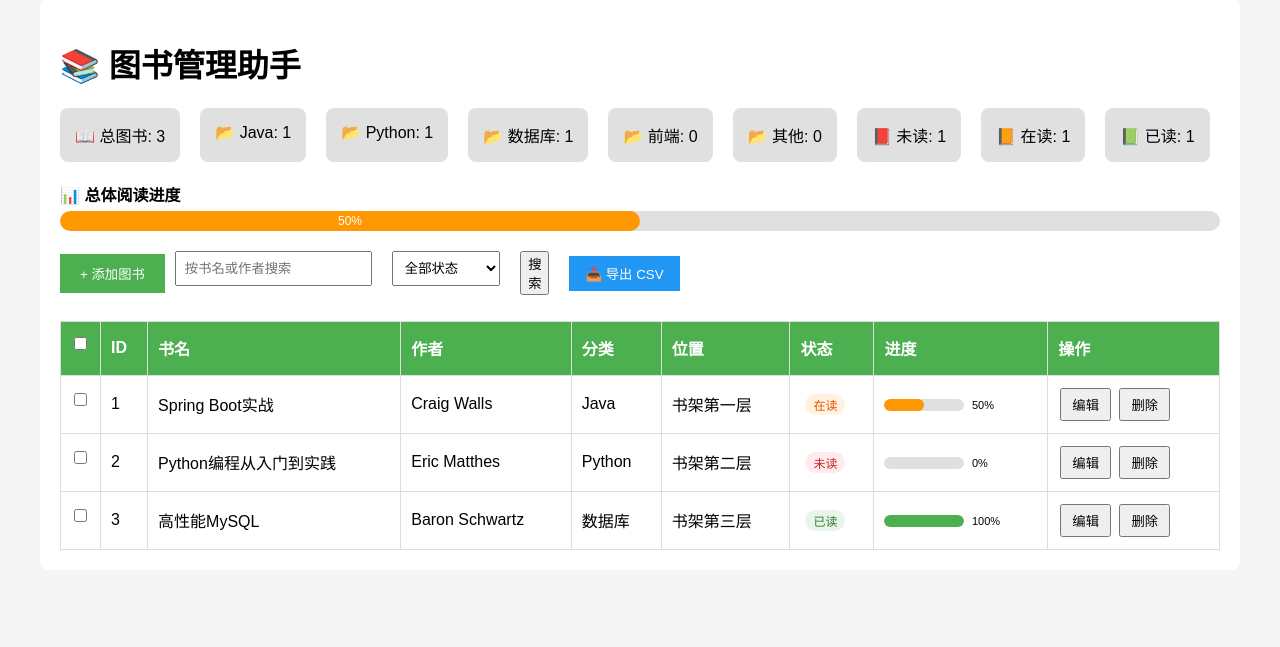
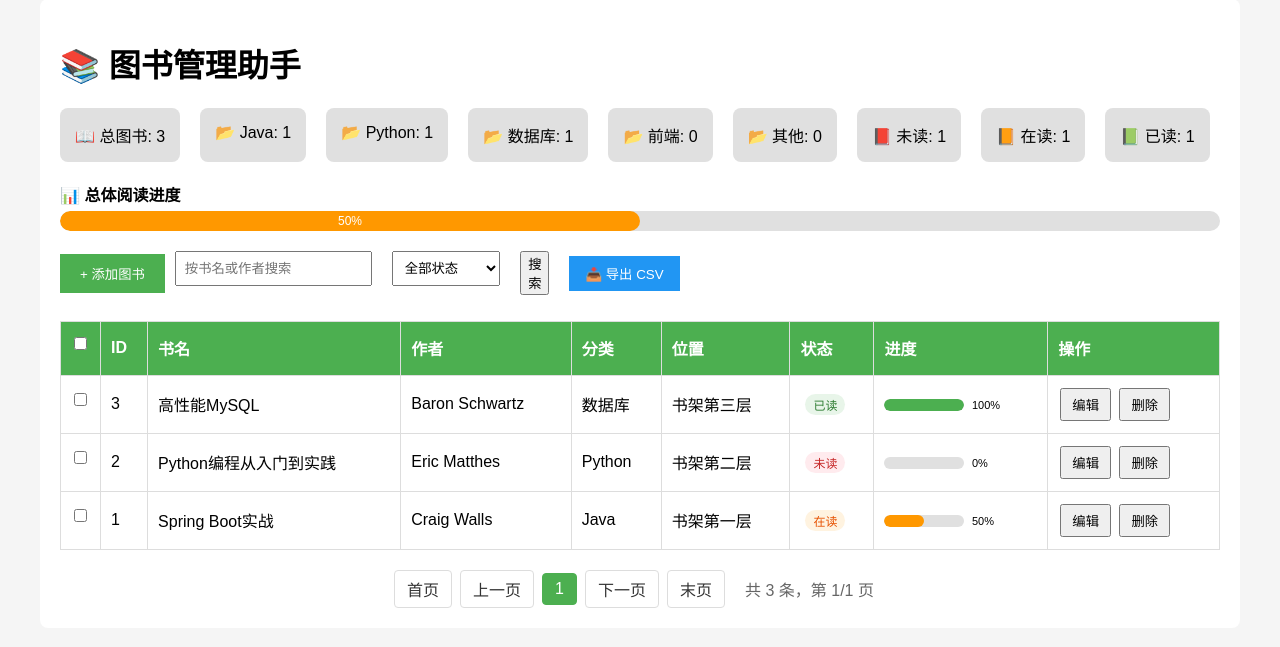
Before and after one commit to immortal-water/iw_book_manager, a Flask app: page / in a window 1280 px wide. Shown: the part 21-668 px from the top of the page. Run offline with Flask 3, Linux system fonts and the light colour scheme; data comes from the database, SQL or seed files in the repository.

Commit message:
feat: 完成 F-13

```diff
--- a/main.py
+++ b/main.py
@@ -3,12 +3,14 @@ import sqlite3
 import os
 import csv
 import io
+import math
 
 app = Flask(__name__, template_folder=os.path.join('src', 'templates'))
 
 # 数据库路径
 BASE_DIR = os.path.dirname(os.path.abspath(__file__))
 DB_PATH = os.path.join(BASE_DIR, "book.db")
+PER_PAGE = 5  # 每页显示数量
 
 def get_db():
     conn = sqlite3.connect(DB_PATH)
@@ -38,6 +40,10 @@ if not os.path.exists(DB_PATH):
 def index():
     search = request.args.get('search', '')
     status_filter = request.args.get('status', '')
+    page = request.args.get('page', 1, type=int)
+    if page < 1:
+        page = 1
+
     conn = get_db()
 
     # 构建动态查询条件
@@ -56,19 +62,31 @@ def index():
     if conditions:
         where_clause = "WHERE " + " AND ".join(conditions)
 
+    # 查询总记录数
+    count_sql = f"SELECT COUNT(*) as total FROM book LEFT JOIN category ON book.category_id = category.id {where_clause}"
+    total_count = conn.execute(count_sql, params).fetchone()['total']
+    total_pages = max(1, math.ceil(total_count / PER_PAGE))
+
+    # 修正页码
+    if page > total_pages:
+        page = total_pages
+
+    offset = (page - 1) * PER_PAGE
+
+    # 分页查询
     books = conn.execute(
         f"SELECT book.*, category.name as category_name FROM book "
         f"LEFT JOIN category ON book.category_id = category.id "
-        f"{where_clause}",
-        params
+        f"{where_clause} "
+        f"ORDER BY book.id DESC "
+        f"LIMIT ? OFFSET ?",
+        params + [PER_PAGE, offset]
     ).fetchall()
 
     # 计算每本图书的阅读进度百分比
-    total_books = len(books)
     books_with_progress = []
-    for i, book in enumerate(books):
+    for book in books:
         book_dict = dict(book)
-        # 根据状态计算进度：未读=0%，在读=50%，已读=100%
         if book['status'] == '已读':
             progress = 100
         elif book['status'] == '在读':
@@ -78,18 +96,27 @@ def index():
         book_dict['progress'] = progress
         books_with_progress.append(book_dict)
 
-    # 计算总体阅读进度
-    if total_books > 0:
-        overall_progress = sum(b['progress'] for b in books_with_progress) // total_books
+    # 计算总体阅读进度（基于全部数据）
+    total_books_all = conn.execute("SELECT COUNT(*) as count FROM book").fetchone()['count']
+    if total_books_all > 0:
+        status_progress = {'未读': 0, '在读': 50, '已读': 100}
+        by_status_all = conn.execute("SELECT status, COUNT(*) as count FROM book GROUP BY status").fetchall()
+        overall_progress = sum(status_progress.get(row['status'], 0) * row['count'] for row in by_status_all) // total_books_all
     else:
         overall_progress = 0
 
     categories = conn.execute("SELECT * FROM category").fetchall()
     conn.close()
 
-    return render_template('index.html', books=books_with_progress, categories=categories,
-                           search=search, status_filter=status_filter,
-                           total_books=total_books, overall_progress=overall_progress)
+    return render_template('index.html',
+                           books=books_with_progress,
+                           categories=categories,
+                           search=search,
+                           status_filter=status_filter,
+                           overall_progress=overall_progress,
+                           page=page,
+                           total_pages=total_pages,
+                           total_count=total_count)
 
 # 添加图书
 @app.route('/book/add', methods=['POST'])
@@ -175,12 +202,10 @@ def stats():
         "GROUP BY category.id"
     ).fetchall()
 
-    # 计算各状态数量
     by_status = conn.execute(
         "SELECT status, COUNT(*) as count FROM book GROUP BY status"
     ).fetchall()
 
-    # 计算总体阅读进度
     if total > 0:
         status_progress = {'未读': 0, '在读': 50, '已读': 100}
         total_progress = sum(status_progress.get(row['status'], 0) * row['count'] for row in by_status)
@@ -203,7 +228,6 @@ def export_csv():
     status_filter = request.args.get('status', '')
     conn = get_db()
 
-    # 构建与首页一致的查询条件
     conditions = []
     params = []
 
@@ -223,19 +247,16 @@ def export_csv():
         f"SELECT book.id, book.title, book.author, book.isbn, category.name as category_name, "
         f"book.location, book.status FROM book "
         f"LEFT JOIN category ON book.category_id = category.id "
-        f"{where_clause}",
+        f"{where_clause} "
+        f"ORDER BY book.id DESC",
         params
     ).fetchall()
     conn.close()
 
-    # 生成CSV内容
     output = io.StringIO()
     writer = csv.writer(output)
-    # 写入BOM解决Excel中文乱码
     output.write('\ufeff')
-    # 写入表头
     writer.writerow(['ID', '书名', '作者', 'ISBN', '分类', '位置', '状态'])
-    # 写入数据
     for book in books:
         writer.writerow([
             book['id'],
--- a/src/templates/index.html
+++ b/src/templates/index.html
@@ -24,7 +24,6 @@
         .select-all-cell { width: 40px; text-align: center; }
         .toolbar { display: flex; align-items: center; flex-wrap: wrap; gap: 10px; margin-bottom: 20px; }
 
-        /* 进度条样式 */
         .progress-container { margin-bottom: 15px; }
         .progress-label { font-weight: bold; margin-bottom: 5px; }
         .progress-bar-outer { width: 100%; background: #e0e0e0; border-radius: 10px; height: 20px; overflow: hidden; }
@@ -39,6 +38,14 @@
         .status-unread { background: #ffebee; color: #c62828; }
         .status-reading { background: #fff3e0; color: #e65100; }
         .status-done { background: #e8f5e9; color: #2e7d32; }
+
+        /* 分页样式 */
+        .pagination { display: flex; justify-content: center; align-items: center; gap: 8px; margin-top: 20px; }
+        .page-btn { padding: 6px 12px; border: 1px solid #ddd; background: white; cursor: pointer; border-radius: 4px; text-decoration: none; color: #333; }
+        .page-btn:hover { background: #e0e0e0; }
+        .page-btn.active { background: #4CAF50; color: white; border-color: #4CAF50; }
+        .page-btn:disabled { color: #ccc; cursor: not-allowed; }
+        .page-info { padding: 6px 12px; color: #666; }
     </style>
 </head>
 <body>
@@ -47,7 +54,6 @@
 
     <div class="stats" id="stats"></div>
 
-    <!-- 总体阅读进度条 -->
     <div class="progress-container">
         <div class="progress-label">📊 总体阅读进度</div>
         <div class="progress-bar-outer">
@@ -58,9 +64,9 @@
     <div class="toolbar">
         <button class="add-btn" onclick="openAddModal()">+ 添加图书</button>
 
-        <form method="get" style="display: inline-flex; align-items: center; gap: 10px;">
+        <form method="get" id="searchForm" style="display: inline-flex; align-items: center; gap: 10px;">
             <input type="text" name="search" class="search-box" placeholder="按书名或作者搜索" value="{{ search }}">
-            <select name="status" class="filter-select" onchange="this.form.submit()">
+            <select name="status" class="filter-select" onchange="document.getElementById('searchForm').submit()">
                 <option value="">全部状态</option>
                 <option value="未读" {% if status_filter == '未读' %}selected{% endif %}>未读</option>
                 <option value="在读" {% if status_filter == '在读' %}selected{% endif %}>在读</option>
@@ -116,8 +122,42 @@
                 </td>
             </tr>
             {% endfor %}
+            {% if not books %}
+            <tr><td colspan="8" style="text-align: center; color: #999;">暂无图书数据</td></tr>
+            {% endif %}
         </tbody>
     </table>
+
+    <!-- 分页导航 -->
+    <div class="pagination">
+        {% if page > 1 %}
+        <a class="page-btn" href="?page=1&search={{ search }}&status={{ status_filter }}">首页</a>
+        <a class="page-btn" href="?page={{ page - 1 }}&search={{ search }}&status={{ status_filter }}">上一页</a>
+        {% else %}
+        <span class="page-btn" disabled>首页</span>
+        <span class="page-btn" disabled>上一页</span>
+        {% endif %}
+
+        {% for p in range(1, total_pages + 1) %}
+            {% if p == page %}
+            <span class="page-btn active">{{ p }}</span>
+            {% elif p <= 3 or p > total_pages - 3 or (p >= page - 1 and p <= page + 1) %}
+            <a class="page-btn" href="?page={{ p }}&search={{ search }}&status={{ status_filter }}">{{ p }}</a>
+            {% elif p == 4 or p == total_pages - 3 %}
+            <span class="page-info">...</span>
+            {% endif %}
+        {% endfor %}
+
+        {% if page < total_pages %}
+        <a class="page-btn" href="?page={{ page + 1 }}&search={{ search }}&status={{ status_filter }}">下一页</a>
+        <a class="page-btn" href="?page={{ total_pages }}&search={{ search }}&status={{ status_filter }}">末页</a>
+        {% else %}
+        <span class="page-btn" disabled>下一页</span>
+        <span class="page-btn" disabled>末页</span>
+        {% endif %}
+
+        <span class="page-info">共 {{ total_count }} 条，第 {{ page }}/{{ total_pages }} 页</span>
+    </div>
 </div>
 
 <div id="modal" class="modal">
@@ -151,7 +191,6 @@
         for (let cat of data.by_category) {
             html += `<div class="stat-card">📂 ${cat.name}: ${cat.count}</div>`;
         }
-        // 添加状态统计
         const statusMap = {};
         for (let s of data.by_status) {
             statusMap[s.status] = s.count;
@@ -161,12 +200,10 @@
         html += `<div class="stat-card">📗 已读: ${statusMap['已读'] || 0}</div>`;
         document.getElementById('stats').innerHTML = html;
 
-        // 更新总体进度条
         const progressBar = document.getElementById('overallProgressBar');
         const progress = data.overall_progress || 0;
         progressBar.style.width = progress + '%';
         progressBar.innerText = progress + '%';
-        // 设置进度条颜色
         progressBar.className = 'progress-bar-inner';
         if (progress >= 80) {
             progressBar.classList.add('progress-high');
@@ -236,7 +273,6 @@
         window.location.href = url;
     }
 
-    // 全选/取消全选
     function toggleSelectAll() {
         const selectAll = document.getElementById('selectAll');
         const checkboxes = document.querySelectorAll('.book-checkbox');
@@ -244,7 +280,6 @@
         updateBatchDeleteBtn();
     }
 
-    // 更新批量删除按钮显示状态
     function updateBatchDeleteBtn() {
         const checkedCount = document.querySelectorAll('.book-checkbox:checked').length;
         const batchBtn = document.getElementById('batchDeleteBtn');
@@ -256,7 +291,6 @@
         }
     }
 
-    // 批量删除
     async function batchDelete() {
         const checkedBoxes = document.querySelectorAll('.book-checkbox:checked');
         const ids = Array.from(checkedBoxes).map(cb => parseInt(cb.value));
```
